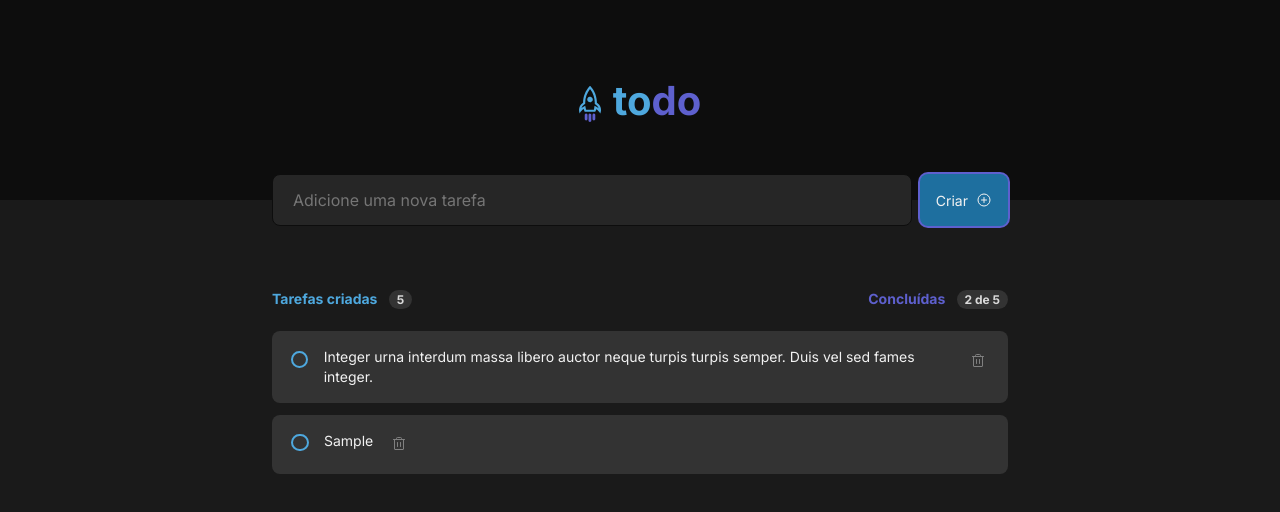
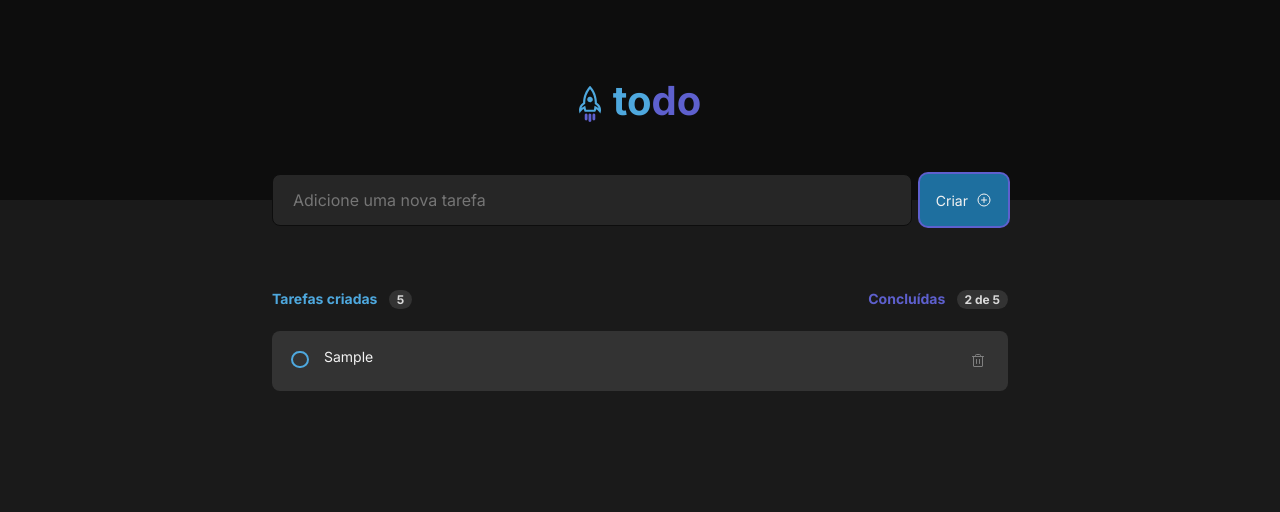
Before and after one commit to caiojardim/ToDo-APP, a React (Vite) app: page / in a window 1280 px wide. Both pictures are taken after typing "Sample" into the empty fields and a click on the button "Criar". Shown: the top 512 px of the page. Built offline with nearby package versions, Linux system fonts and the light colour scheme.

Commit message:
Added functionality to update localStorage every time TaskList Changes

```diff
--- a/src/components/Task.module.css
+++ b/src/components/Task.module.css
@@ -17,6 +17,7 @@
 }
 
 .task label {
+  flex: 1;
   display: flex;
   cursor: pointer;
 }
--- a/src/components/TaskList.tsx
+++ b/src/components/TaskList.tsx
@@ -33,9 +33,10 @@ export function TaskList () {
 
   function handleCreateNewTask (event: FormEvent) {
     event.preventDefault()
+    const lastElementId = taskList.length === 0 ? 0 : taskList[taskList.length -1].id
     const taskListWithNewOne = [...taskList,
       {
-        id: taskList[taskList.length -1].id + 1,
+        id: lastElementId + 1,
         content: newTaskContent,
         isChecked: false
       }
@@ -50,13 +51,11 @@ export function TaskList () {
     setTaskList(taskListObject)
   }, [])
 
-  localStorage.setItem ('TaskList', JSON.stringify([
-    {
-      id:1,
-      content: 'Integer urna interdum massa libero auctor neque turpis turpis semper. Duis vel sed fames integer.',
-      isChecked: false
+  useEffect (() => {
+    if (taskList.length !== 0) {
+      localStorage.setItem('TaskList', JSON.stringify(taskList))
     }
-  ]))
+  }, [taskList])
 
 
 
```
